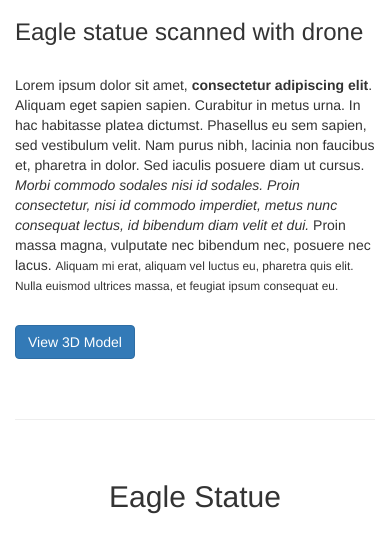
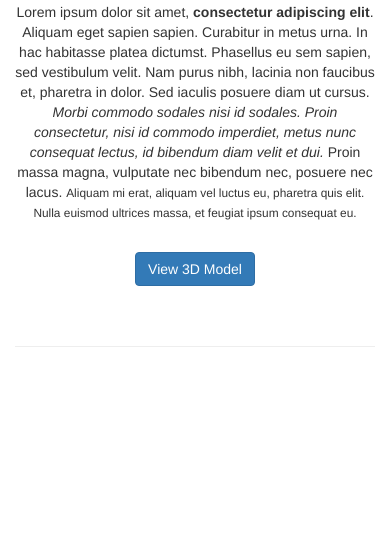
Before and after one commit to vtwigge1000/potree, a PHP site: page / in a window 390 px wide. Shown: the part 404-944 px from the top of the page. After the commit the page ends 751 px from the top, so only its background shows below. Run offline with PHP 8.4, Linux system fonts and the light colour scheme.

Commit message:
Edit index file

```diff
--- a/css/style.css
+++ b/css/style.css
@@ -1 +1,10 @@
-# Empty CSS file for your own CSS
+.previewImg {
+	max-width: 100%;
+	max-height: 300px;
+	display: block;
+	margin: 0 auto;
+}
+
+.centerAlign {
+    text-align: center;
+}
--- a/index.html
+++ b/index.html
@@ -23,58 +23,20 @@
 		<div class="col-md-offset-2 col-md-8">
 			<br>
 			<!-- Main title -->
-			<h2 class="text-center">
+			<!-- <h2 class="text-center">
 				Eagle Statue
 			</h2>
-			<br>
+			<br> -->
 			<div class="row">
 				<div class="col-md-4">
 					<!-- Image -->
-					<img style="max-width: 100%; height: 300px; display: block; margin: 0 auto;" alt="Bootstrap Image Preview" src="https://img1.cgtrader.com/items/667300/ea25b4bebf/eagle-sculpture-3d-model.jpg">
+					<img class="previewImg" alt="Bootstrap Image Preview" src="https://img1.cgtrader.com/items/667300/ea25b4bebf/eagle-sculpture-3d-model.jpg">
 				</div>
-				<div class="col-md-8">
-					<!-- Sub title -->
-					<h3>
+				<div class="col-md-8 text-center">
+					<!-- Title -->
+					<h2>
 						Eagle statue scanned with drone
-					</h3>
-					<br>
-					<!-- Description -->
-					<p>
-						Lorem ipsum dolor sit amet, <strong>consectetur adipiscing elit</strong>. Aliquam eget sapien sapien. Curabitur in metus urna. In hac habitasse platea dictumst. Phasellus eu sem sapien, sed vestibulum velit. Nam purus nibh, lacinia non faucibus et, pharetra in dolor. Sed iaculis posuere diam ut cursus. <em>Morbi commodo sodales nisi id sodales. Proin consectetur, nisi id commodo imperdiet, metus nunc consequat lectus, id bibendum diam velit et dui.</em> Proin massa magna, vulputate nec bibendum nec, posuere nec lacus. <small>Aliquam mi erat, aliquam vel luctus eu, pharetra quis elit. Nulla euismod ultrices massa, et feugiat ipsum consequat eu.</small>
-					</p>
-					<br>
-					<!-- Button text -->
-					<button type="button" onclick="window.open('Data/test.html')" class="btn btn-primary">
-						View 3D Model
-					</button>
-				</div>
-			</div>
-			<br>
-			<br>
-			<hr>
-		</div>
-	</div>
-	<!-- Copy stop -->
-
-	<!-- Copy start -->
-	<div class="row">
-		<div class="col-md-offset-2 col-md-8">
-			<br>
-			<!-- Main title -->
-			<h2 class="text-center">
-				Eagle Statue
-			</h2>
-			<br>
-			<div class="row">
-				<div class="col-md-4">
-					<!-- Image -->
-					<img style="max-width: 100%; height: 300px; display: block; margin: 0 auto;" alt="Bootstrap Image Preview" src="https://img1.cgtrader.com/items/667300/ea25b4bebf/eagle-sculpture-3d-model.jpg">
-				</div>
-				<div class="col-md-8">
-					<!-- Sub title -->
-					<h3>
-						Eagle statue scanned with drone
-					</h3>
+					</h2>
 					<br>
 					<!-- Description -->
 					<p>
```
